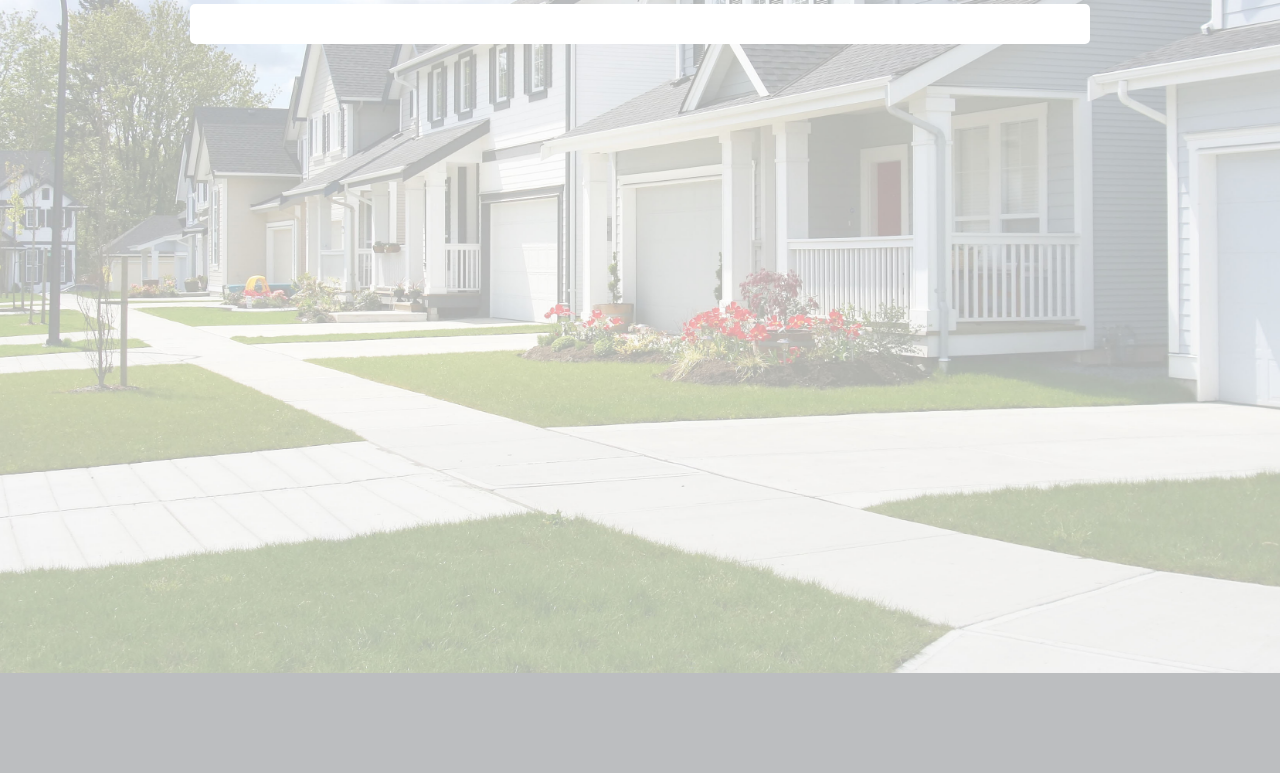
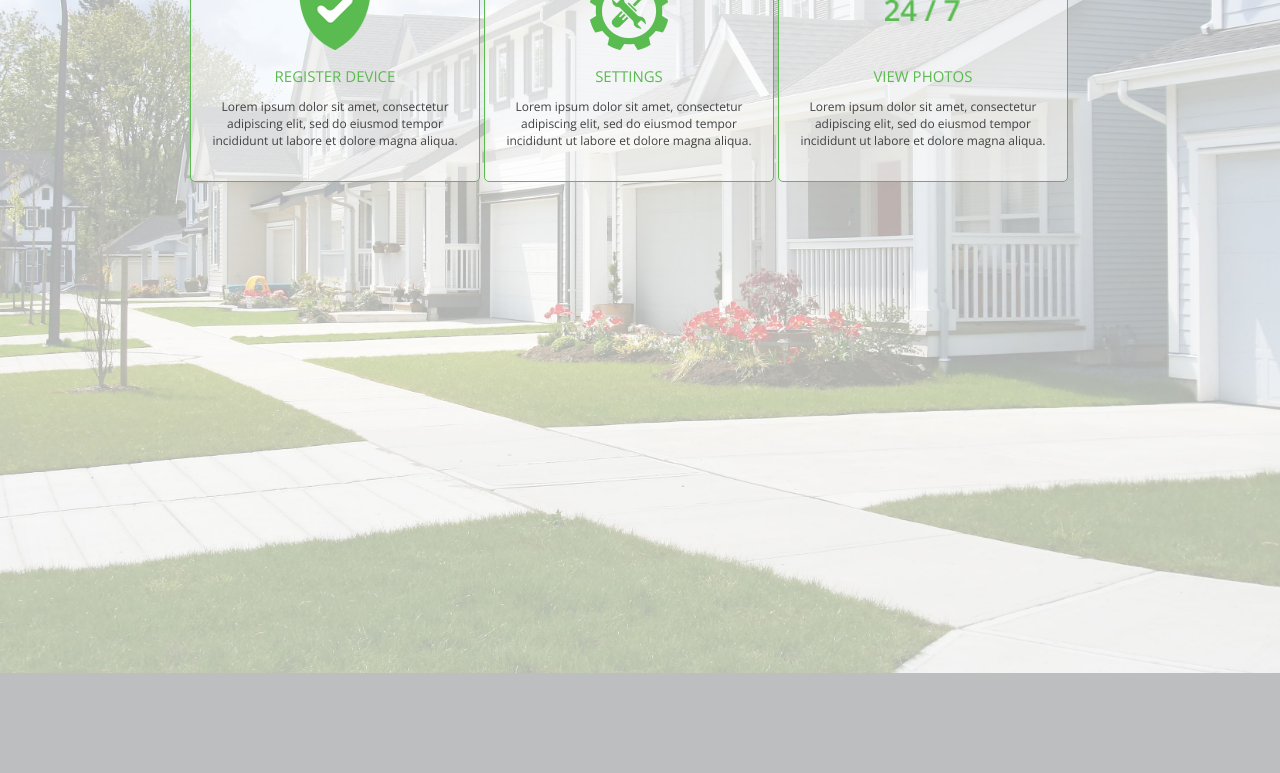
Before and after one commit to cmosnick/ICU, a plain HTML site: page webApp/Dashboard.html in a window 1280 px wide. Shown: the part 217-990 px from the top of the page. Drawn offline with nearby package versions, Linux system fonts and the light colour scheme.

Commit message:
added buttons to dashboard

```diff
--- a/webApp/Dashboard.html
+++ b/webApp/Dashboard.html
@@ -31,13 +31,30 @@
     </header>
 
     <div class="MainContent">
-        <section class="SignUpSection">
-            <h1 class="IntroHeading">Dashboard</h1>
-            <div class="SignUpContainer">
-
-                <div class="SignUpContentContainer">
-
-                </div>
+        <section class="FirstSection">
+            <div class="MarketingContainer">
+                <h1>Dashboard</h1>
+                <a href="#"><div class="Marketing">
+                    <div class="MarketingPic Pic2"></div>
+                    <div class="MarketingHeading">Register Device</div>
+                    <p class="MarketingContent">
+                        Lorem ipsum dolor sit amet, consectetur adipiscing elit, sed do eiusmod tempor incididunt ut labore et dolore magna aliqua.
+                    </p>
+                </div></a>
+                <a href="#"><div class="Marketing">
+                    <div class="MarketingPic Pic1"></div>
+                    <div class="MarketingHeading">Settings</div>
+                    <p class="MarketingContent">
+                        Lorem ipsum dolor sit amet, consectetur adipiscing elit, sed do eiusmod tempor incididunt ut labore et dolore magna aliqua.
+                    </p>
+                </div> </a>
+                <a href="#"><div class="Marketing">
+                    <div class="MarketingPic Pic3"></div>
+                    <div class="MarketingHeading">View Photos</div>
+                    <p class="MarketingContent">
+                        Lorem ipsum dolor sit amet, consectetur adipiscing elit, sed do eiusmod tempor incididunt ut labore et dolore magna aliqua.
+                    </p>
+                </div></a>
             </div>
 
         </section>
```
